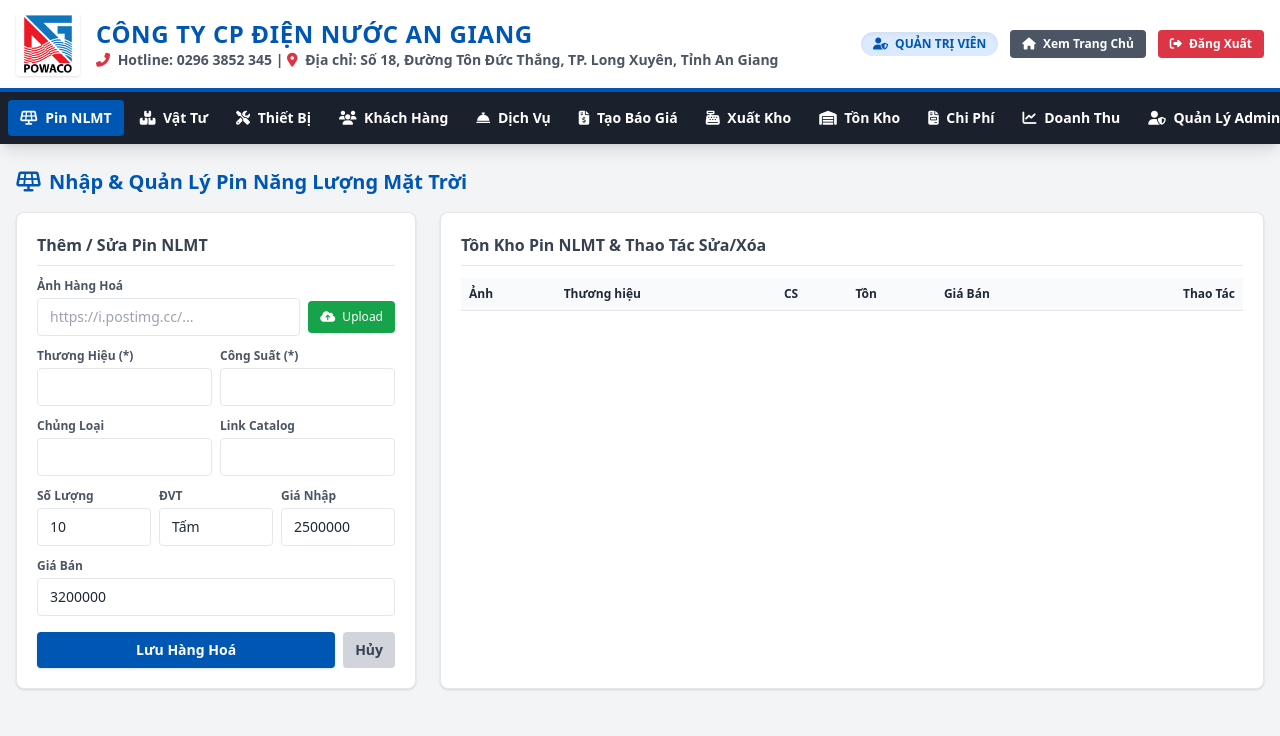
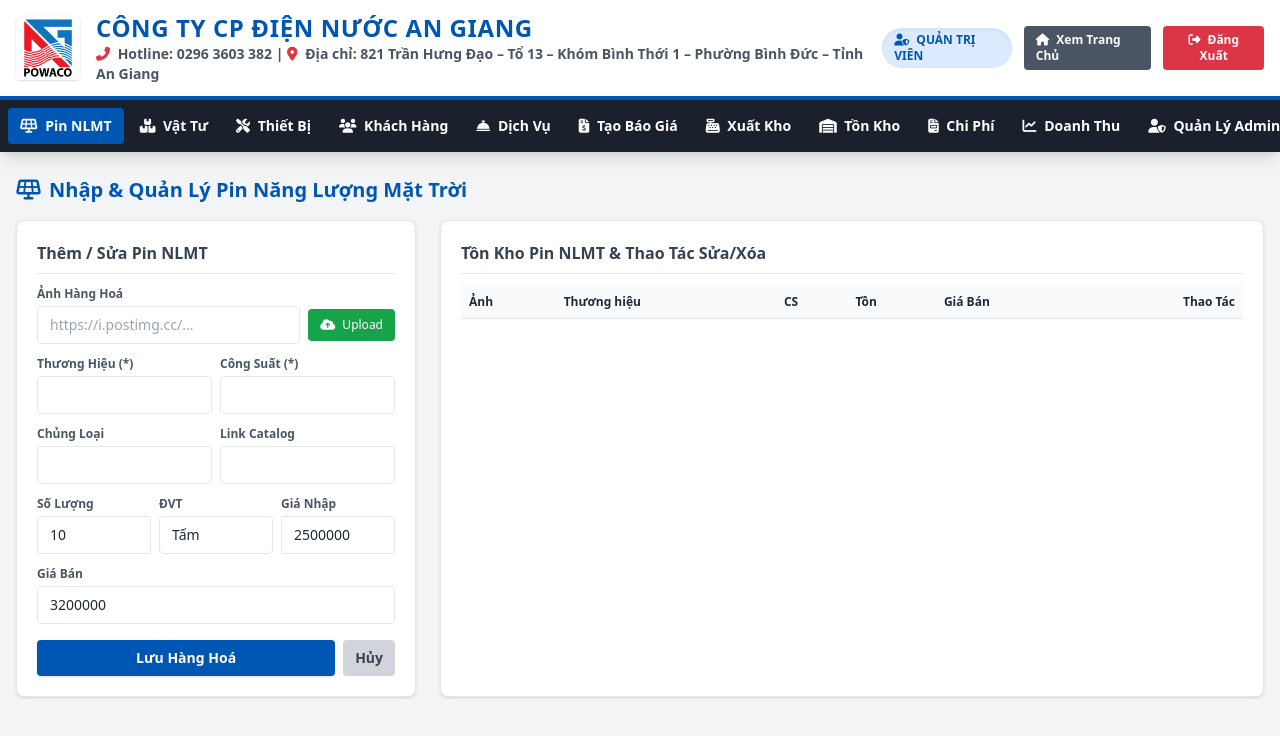
Before and after one commit to hskhoahoc-ui/CtyDiennuoc_Solar, a website: page public/admin.html in a window 1280 px wide. Drawn offline with nearby package versions, Linux system fonts and the light colour scheme; no server answers; sample sign-in values are in the browser's storage.

Commit message:
Update admin.html

```diff
--- a/public/admin.html
+++ b/public/admin.html
@@ -44,7 +44,7 @@
                 <img src="logo.png" alt="Logo POWACO" class="w-16 h-16 object-contain rounded shadow" onerror="this.src='https://i.imgur.com/7j8p3Q8.png'">
                 <div>
                     <h1 class="text-2xl font-black text-brandBlue tracking-wide">CÔNG TY CP ĐIỆN NƯỚC AN GIANG</h1>
-                    <p class="text-sm font-semibold text-gray-600"><i class="fas fa-phone-alt text-brandRed mr-1"></i> Hotline: 0296 3852 345 | <i class="fas fa-map-marker-alt text-brandRed mr-1"></i> Địa chỉ: Số 18, Đường Tôn Đức Thắng, TP. Long Xuyên, Tỉnh An Giang</p>
+                    <p class="text-sm font-semibold text-gray-600"><i class="fas fa-phone-alt text-brandRed mr-1"></i> Hotline: 0296 3603 382 | <i class="fas fa-map-marker-alt text-brandRed mr-1"></i> Địa chỉ: 821 Trần Hưng Đạo – Tổ 13 – Khóm Bình Thới 1 – Phường Bình Đức – Tỉnh An Giang</p>
                 </div>
             </div>
             <div class="mt-3 md:mt-0 flex items-center space-x-3">
```
